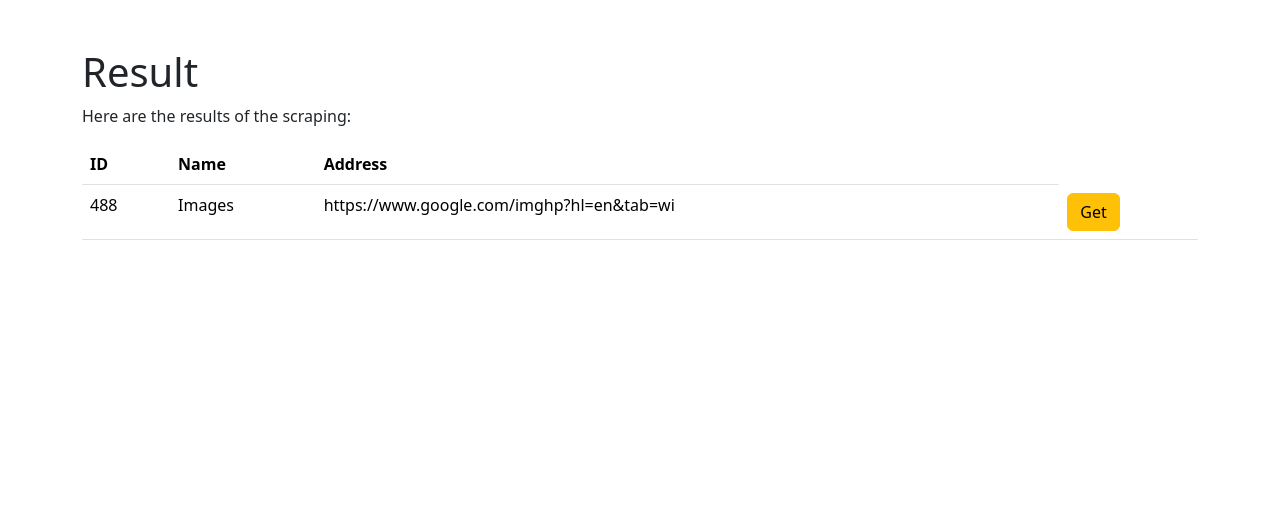
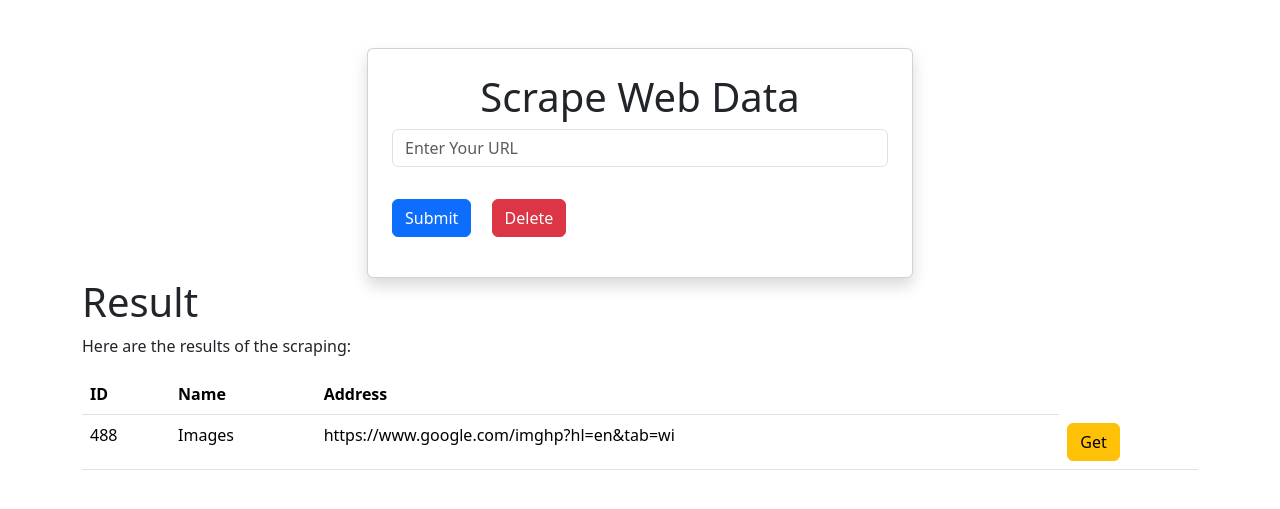
Before and after one commit to DS-Vijayapala/Django-Link-Collector-Tool, a Django app: page / in a window 1280 px wide. Shown: the top 509 px of the page. Run offline with Django 5.2, Linux system fonts and the light colour scheme; data comes from the database, SQL or seed files in the repository; both versions use the stored data as it was after the commit; data that the repository does not hold is empty.

Commit message:
Create A Form For Getting User Inputs And Add Some Stylling For Page And Implementing Delete Function

```diff
--- a/Mysite/urls.py
+++ b/Mysite/urls.py
@@ -20,5 +20,6 @@ from Scraper import views
 
 urlpatterns = [
     path('admin/', admin.site.urls),
-    path('', views.Scraper, name='scrape')
+    path('', views.Scraper, name='scrape'),
+    path('delete/', views.delete, name='delete'),
 ]
--- a/Scraper/templates/scraper/result.html
+++ b/Scraper/templates/scraper/result.html
@@ -21,6 +21,43 @@
 <body>
 
     <div class="container mt-5">
+
+
+        <div class="row justify-content-center">
+
+            <div class="col-md-6">
+
+                <div class="card p-4 shadow">
+
+                    <h1 class="text-center">Scrape Web Data</h1>
+
+                    <form action="/" method="POST">
+
+                        {% csrf_token %}
+
+                        <div class="mb-3">
+
+                            <input id="site" name="site" type="text" class="form-control" placeholder="Enter Your URL"
+                                required>
+
+                        </div>
+
+                        <div class="grid gap-3">
+
+                            <button type="submit" class="btn btn-primary">Submit</button>
+
+                            <a href="/delete" type="delete" class="btn btn-danger m-3">Delete</a>
+
+                        </div>
+
+                    </form>
+
+                </div>
+
+            </div>
+
+        </div>
+
 
         <h1>Result</h1>
 
--- a/Scraper/views.py
+++ b/Scraper/views.py
@@ -2,26 +2,32 @@ from django.shortcuts import render
 import requests
 from bs4 import BeautifulSoup
 from .models import Link
-
+from django.http import HttpResponseRedirect
 
 # Create your views here.
 
 def Scraper(request):
 
-    url = 'https://www.google.com'
+    if request.method == 'POST':
 
-    response = requests.get(url)
-    soup = BeautifulSoup(response.text, 'html.parser')
+        url = request.POST.get('site',"")
+
+        response = requests.get(url)
+        soup = BeautifulSoup(response.text, 'html.parser')
 
 
-    for link in soup.find_all('a'):
+        for link in soup.find_all('a'):
 
-        link_address = link.get('href')
-        link_text = link.string
+            link_address = link.get('href')
+            link_text = link.string
 
-        Link.objects.create(address=link_address, name=link_text)
+            Link.objects.create(address=link_address, name=link_text)
 
-    data = Link.objects.all()
+            return HttpResponseRedirect('/')
+
+    else:
+
+        data = Link.objects.all()
 
     context = {
         'data': data
@@ -29,3 +35,10 @@ def Scraper(request):
 
 
     return render(request, 'scraper/result.html', context)
+
+
+def delete(request):
+
+    Link.objects.all().delete()
+
+    return render(request, 'scraper/result.html')
```
Also changed, not shown: db.sqlite3.
